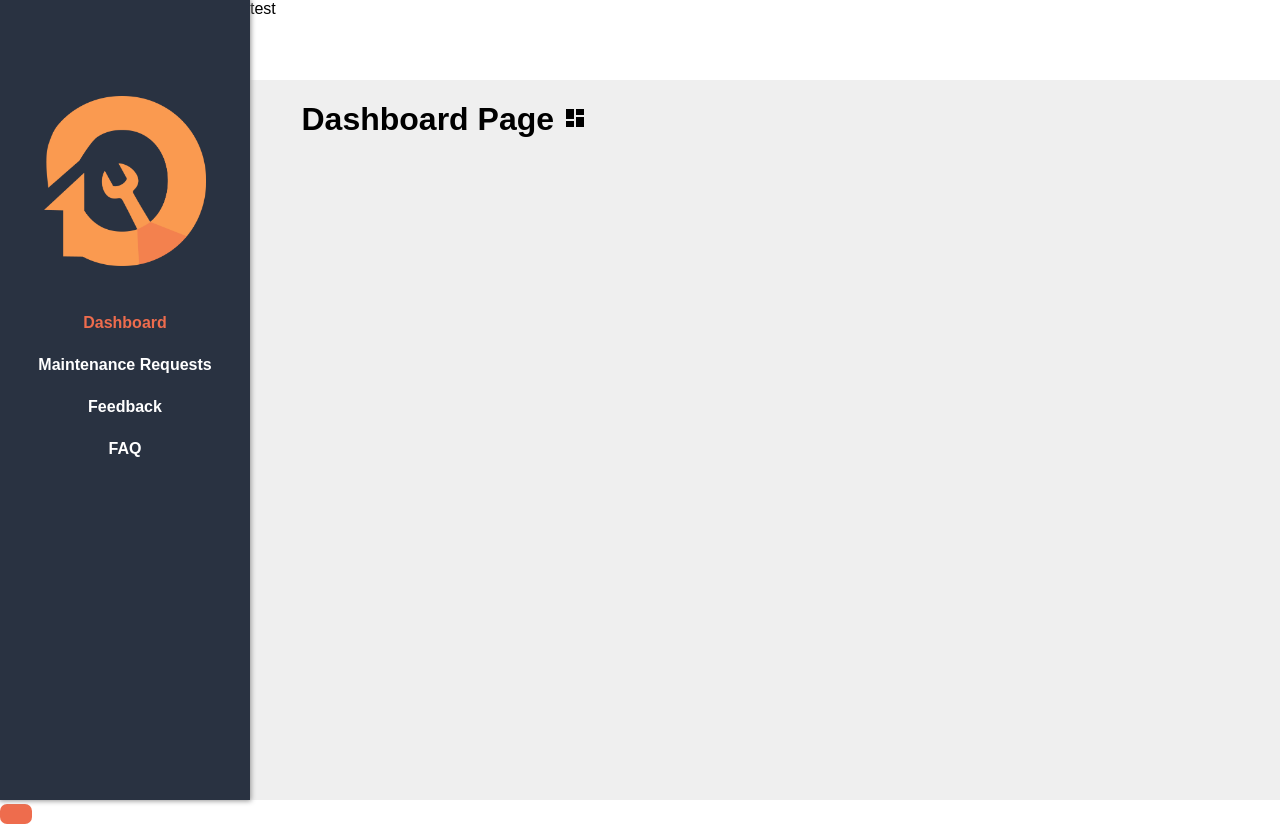
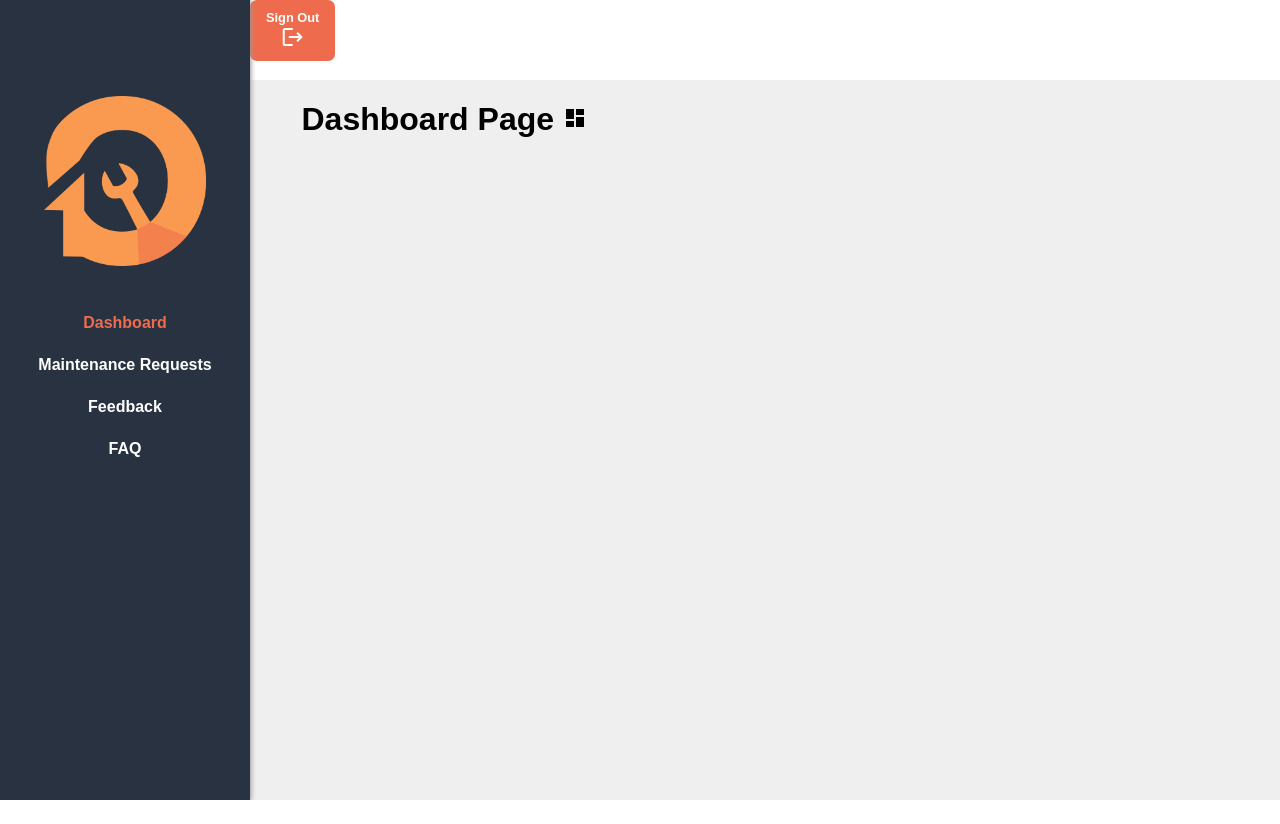
Before and after one commit to optimumpropertyfix/optimumpropertyfix, a React (Create React App) app in the folder opf/: page /student in a window 1280 px wide. After the commit the page ends 800 px from the top, so only its background shows below. Built offline with nearby package versions, Linux system fonts and the light colour scheme.

Commit message:
Added logout functionality

```diff
--- a/opf/src/App.js
+++ b/opf/src/App.js
@@ -5,7 +5,7 @@ import TokenManager from "../src/TokenManager";
 import "./App.css";
 
 function App() {
-  const { token } = TokenManager();
+  const { get_token } = TokenManager();
 
   const get_session = () => {
     let route = view_session_route();
@@ -14,7 +14,7 @@ function App() {
       method: "GET",
       headers: {
         "Content-Type": "application/json",
-        Authorization: `Bearer ${token}`,
+        Authorization: `Bearer ${get_token()}`,
       },
     };
 
@@ -23,22 +23,19 @@ function App() {
         if (!response.ok) {
           throw Error(response.status);
         }
-
         return response.json();
       })
       .then((session) => {
-        console.log(session);
+        return session;
+      })
+      .catch((error) => {
+        throw Error(error);
       });
-  };
-
-  const handle_get = () => {
-    get_session();
   };
 
   return (
     <div className="App">
       <Outlet />
-      <button onClick={handle_get}></button>
     </div>
   );
 }
--- a/opf/src/TokenManager.js
+++ b/opf/src/TokenManager.js
@@ -6,8 +6,6 @@ function TokenManager() {
     const user = localStorage.getItem("token");
     return user && user;
   }
-
-  const [token, setToken] = useState(get_token());
 
   function generate_token(credentials) {
     let request = {
@@ -55,12 +53,13 @@ function TokenManager() {
       })
       .catch((error) => {
         console.log(error);
+        throw Error(error);
       });
   }
 
   return {
     generate_token,
-    token,
+    get_token,
     revoke_token,
   };
 }
--- a/opf/src/pages/AdminPage/AdminPage.js
+++ b/opf/src/pages/AdminPage/AdminPage.js
@@ -1,12 +1,24 @@
-import { Outlet } from "react-router-dom";
+import { Outlet, useNavigate } from "react-router-dom";
 import {
   Navigation,
   NavigationLink,
 } from "../../components/Navigation/Navigation";
+import TokenManager from "../../TokenManager";
 import styles from "./AdminPage.module.css";
 import symbol from "../../assets/symbol.png";
 
 function AdminPage() {
+  const { revoke_token } = TokenManager();
+  const navigate = useNavigate();
+
+  const handle_SignOut = (event) => {
+    event.preventDefault();
+
+    revoke_token().then(() => {
+      navigate("/login");
+    });
+  };
+
   return (
     <div className={`${styles.AdminPage} page_helper_container`}>
       <Navigation
@@ -63,7 +75,13 @@ function AdminPage() {
       <header
         className={`${styles.header} page_header page_header page_helper_HeaderSection`}
       >
-        test
+        <button
+          onClick={handle_SignOut}
+          className="header_widget logout_widget"
+        >
+          <p>Sign Out</p>
+          <span className="material-icons">logout</span>
+        </button>
       </header>
       <div className={`${styles.outlet} page_helper_OutletSection`}>
         <Outlet />
--- a/opf/src/pages/StudentPage/StudentPage.js
+++ b/opf/src/pages/StudentPage/StudentPage.js
@@ -1,12 +1,24 @@
-import { Outlet } from "react-router-dom";
+import { Outlet, useNavigate } from "react-router-dom";
 import {
   Navigation,
   NavigationLink,
 } from "../../components/Navigation/Navigation";
+import TokenManager from "../../TokenManager";
 import styles from "./StudentPage.module.css";
 import symbol from "../../assets/symbol.png";
 
 function StudentPage() {
+  const { revoke_token } = TokenManager();
+  const navigate = useNavigate();
+
+  const handle_SignOut = (event) => {
+    event.preventDefault();
+
+    revoke_token().then(() => {
+      navigate("/login");
+    });
+  };
+
   return (
     <div className={`${styles.AdminPage} page_helper_container`}>
       <Navigation
@@ -48,7 +60,13 @@ function StudentPage() {
       <header
         className={`${styles.header} page_header page_helper_HeaderSection`}
       >
-        test
+        <button
+          onClick={handle_SignOut}
+          className="header_widget logout_widget"
+        >
+          <p>Sign Out</p>
+          <span className="material-icons">logout</span>
+        </button>
       </header>
       <div className={`${styles.outlet} page_outlet page_helper_OutletSection`}>
         <Outlet />
```
Also changed, not shown: 2 other files (tests, documents, lock files or other folders).
